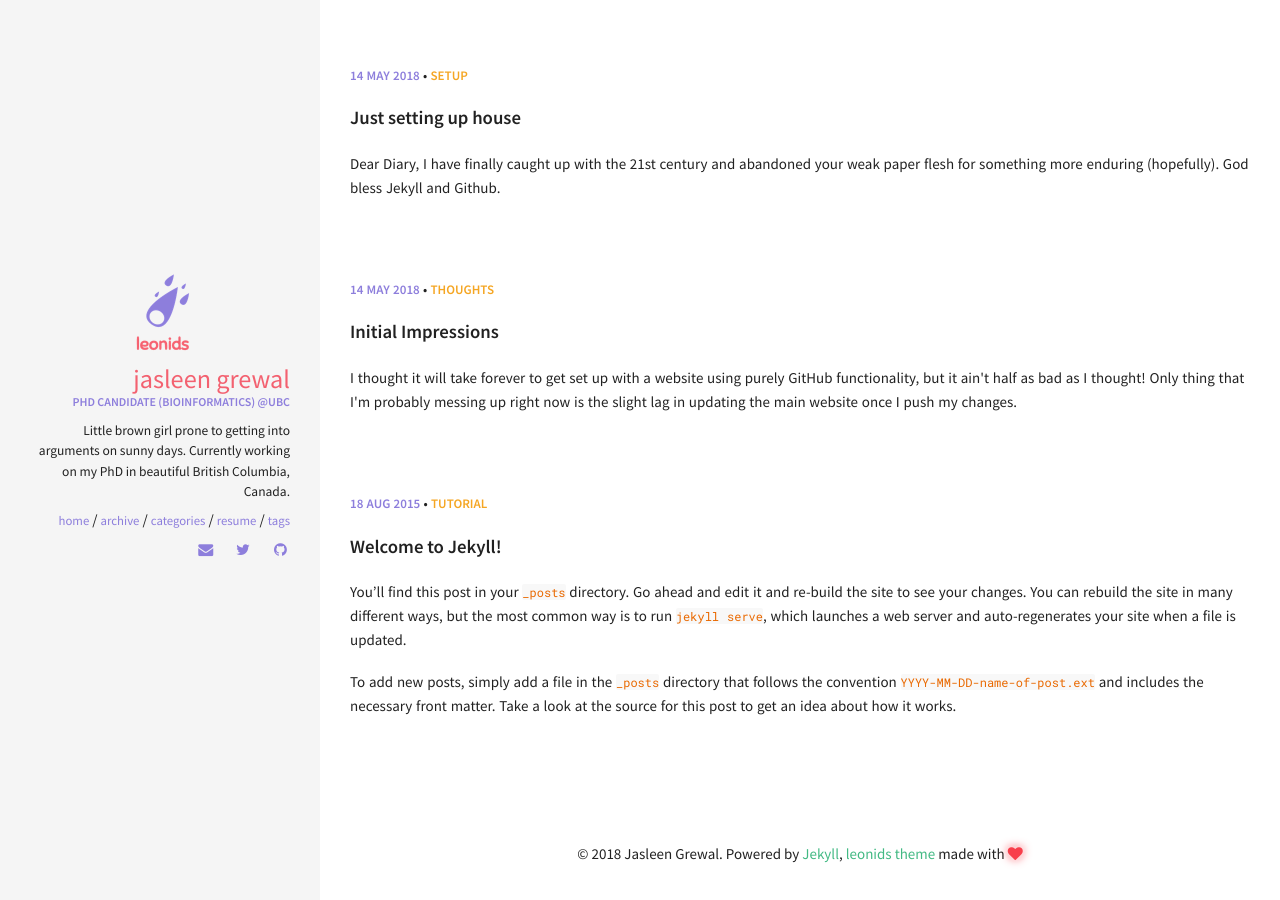
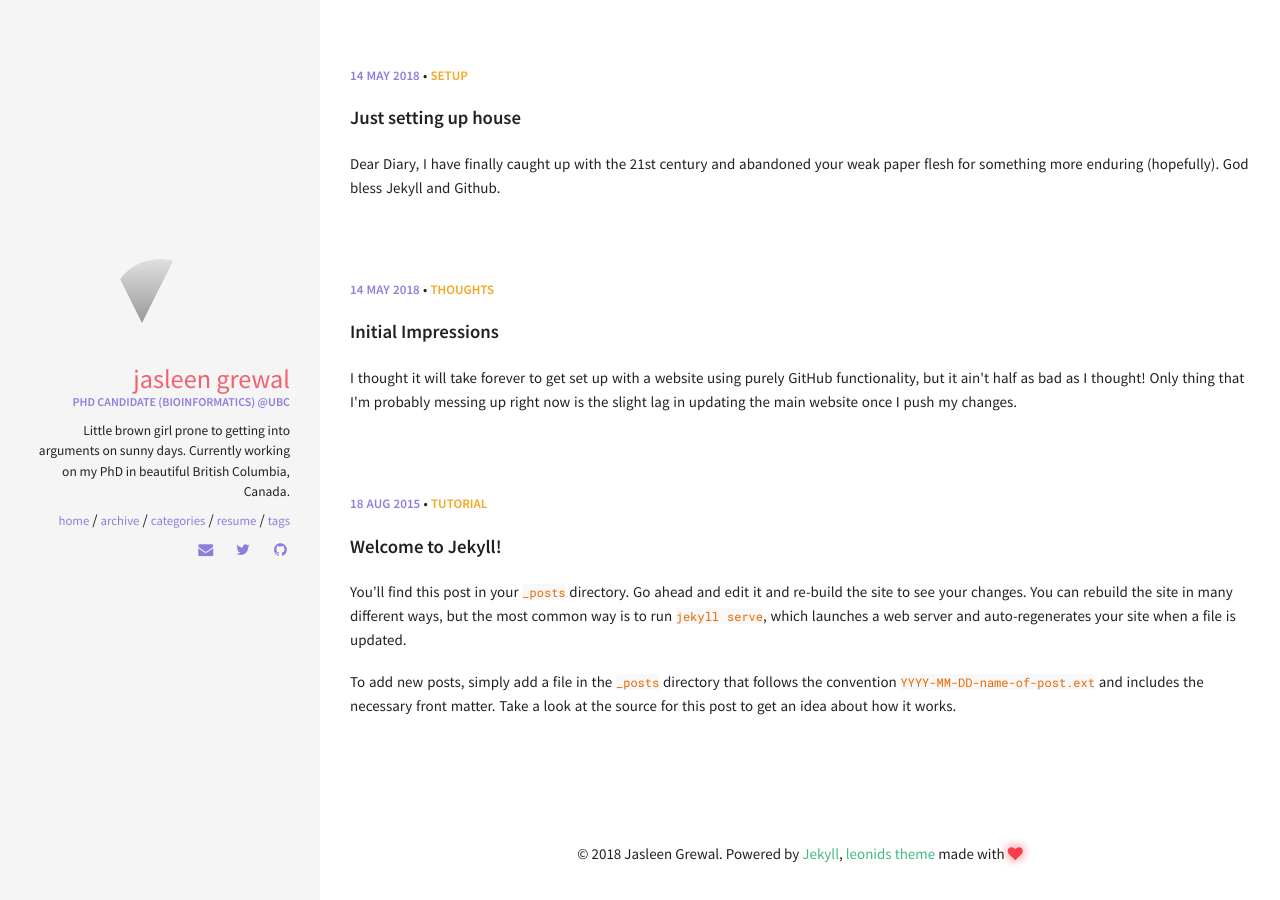
Before and after one commit to jasgrewal/jasgrewal.github.io, a Jekyll site: the page built from index.html, in a window 1280 px wide. Built offline with Jekyll 4.4.1, drawn with Linux system fonts in a browser that asks for light colours.

Commit message:
starting svg logo dev

```diff
--- a/_config.yml
+++ b/_config.yml
@@ -34,7 +34,7 @@ kramdown:
 #
 owner:
   name: Jasleen Grewal
-  avatar: leonids-logo.png
+  avatar: testlogo.svg
   job: "PhD Candidate (Bioinformatics) @UBC"
   bio: "Little brown girl prone to getting into arguments on sunny days. Currently working on my PhD in beautiful British Columbia, Canada."
   email: grewalj23@gmail.com
```
Also changed, not shown: img/testlogo.svg (added).
